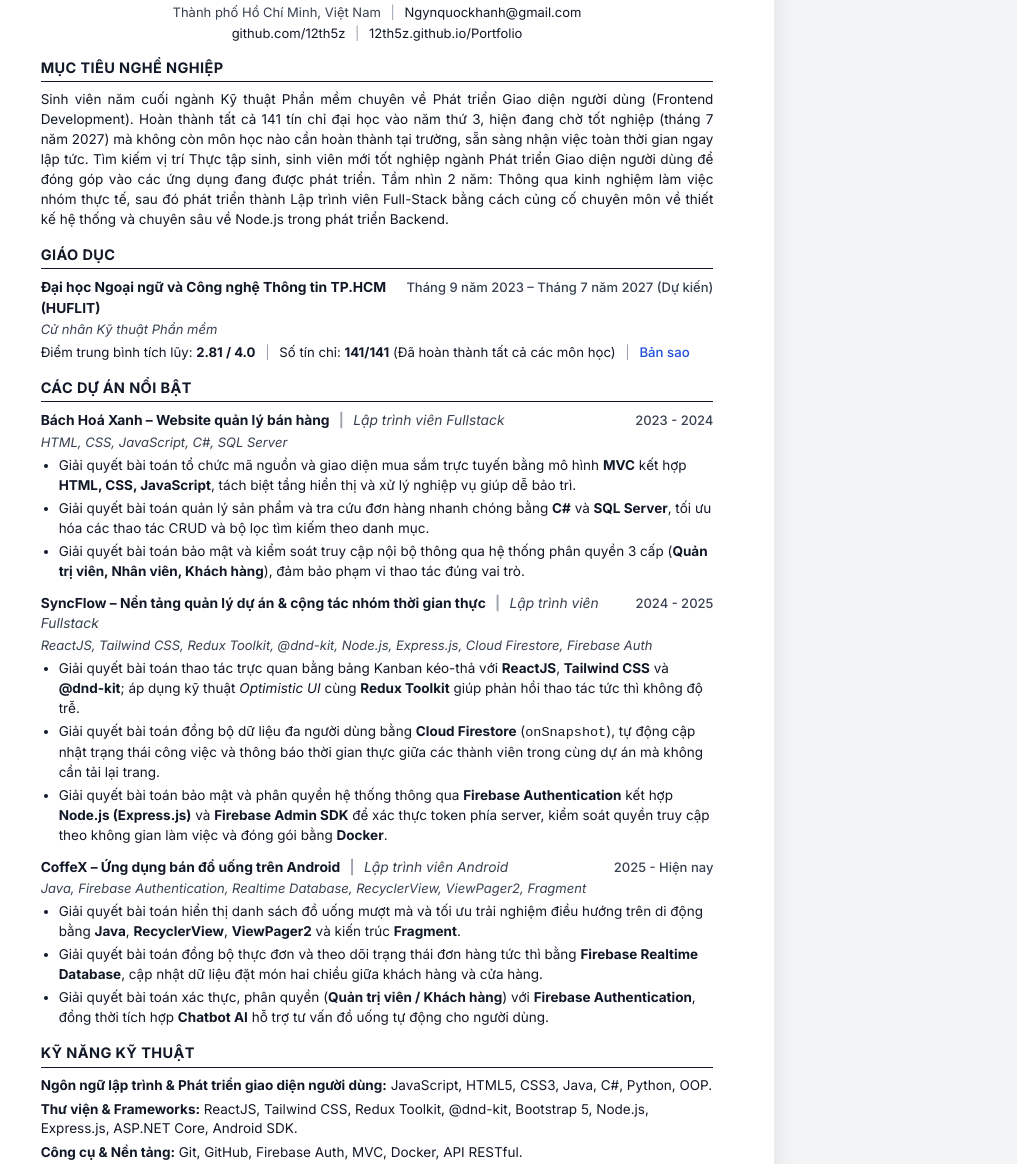
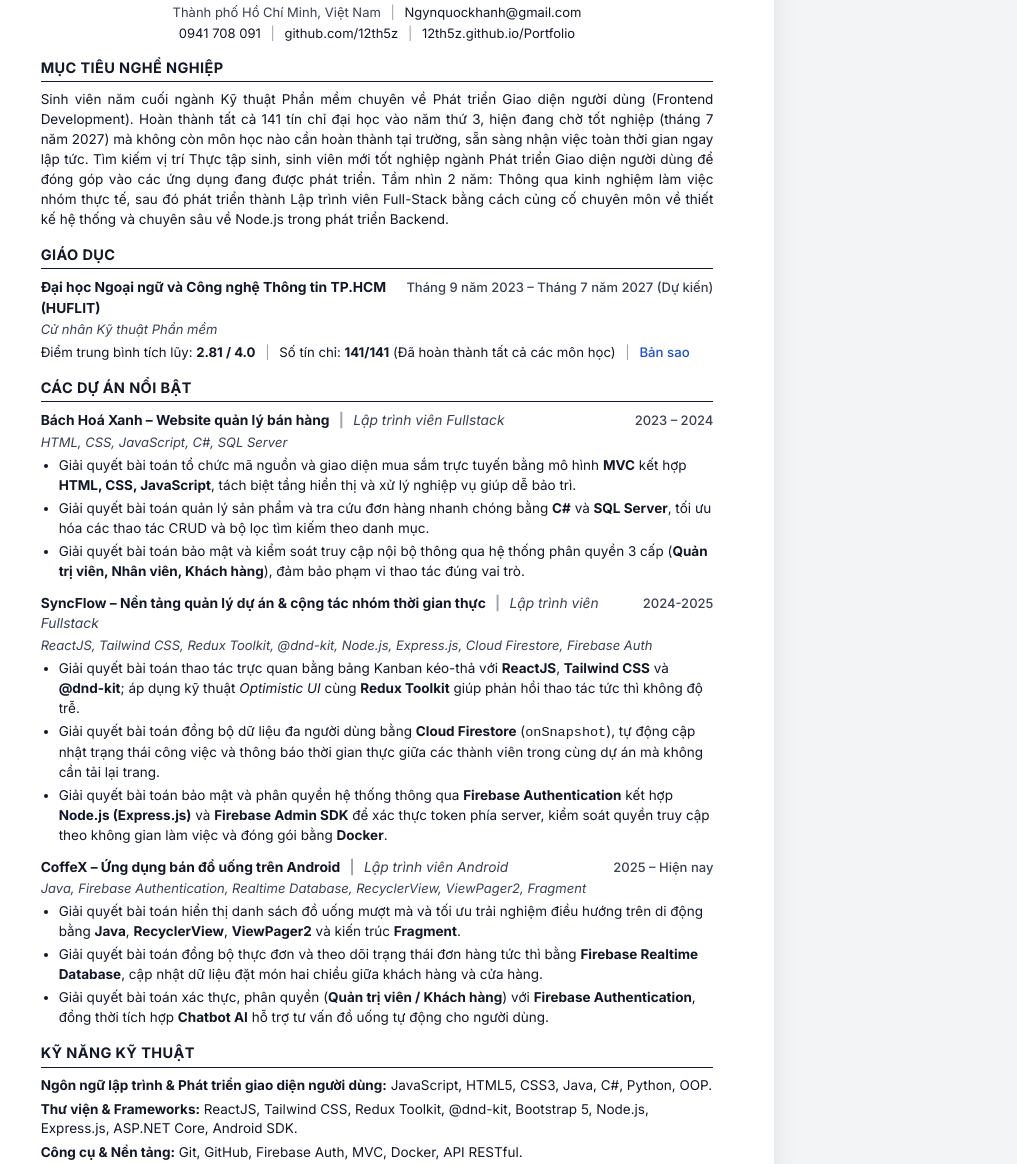
Before and after one commit to 12th5z/Cv_NguyenQuocKhanh, a plain HTML site: page index.html in a window 1280 px wide. Shown: the part 119-1283 px from the top of the page, without its empty margins (263-1280 px from the left). Drawn offline with Linux system fonts and the light colour scheme.

Commit message:
Fix date formatting and update contact information

```diff
--- a/index.html
+++ b/index.html
@@ -289,7 +289,7 @@
 <body>
   <button class="print-btn no-print" onclick="window.print()">In / Xuất PDF</button>
 
-  <main class="cv-container">
+<main class="cv-container">
     <!-- HEADER -->
     <header class="cv-header">
       <h1 class="cv-name">Nguyễn Quốc Khánh</h1>
@@ -299,6 +299,8 @@
         <a href="mailto:Ngynquockhanh@gmail.com">Ngynquockhanh@gmail.com</a>
       </div>
       <div class="cv-contact">
+        <a href="tel:+84941708091">0941 708 091</a>
+        <span class="divider">|</span>
         <a href="https://github.com/12th5z" target="_blank" rel="noopener noreferrer">github.com/12th5z</a>
         <span class="divider">|</span>
         <a href="https://12th5z.github.io/Portfolio" target="_blank" rel="noopener noreferrer">12th5z.github.io/Portfolio</a>
@@ -352,7 +354,7 @@
             <span class="divider">|</span>
             <span class="entry-role">Lập trình viên Fullstack</span>
           </div>
-          <div class="entry-date">2023 - 2024</div>
+          <div class="entry-date">2023 – 2024</div>
         </div>
         <div class="entry-subrow">
           <div class="entry-subtitle">HTML, CSS, JavaScript, C#, SQL Server</div>
@@ -372,7 +374,7 @@
             <span class="divider">|</span>
             <span class="entry-role">Lập trình viên Fullstack</span>
           </div>
-          <div class="entry-date">2024 - 2025</div>
+          <div class="entry-date">2024-2025</div>
         </div>
         <div class="entry-subrow">
           <div class="entry-subtitle">
@@ -394,7 +396,7 @@
             <span class="divider">|</span>
             <span class="entry-role">Lập trình viên Android</span>
           </div>
-          <div class="entry-date">2025 - Hiện nay</div>
+          <div class="entry-date">2025 – Hiện nay</div>
         </div>
         <div class="entry-subrow">
           <div class="entry-subtitle">
```
